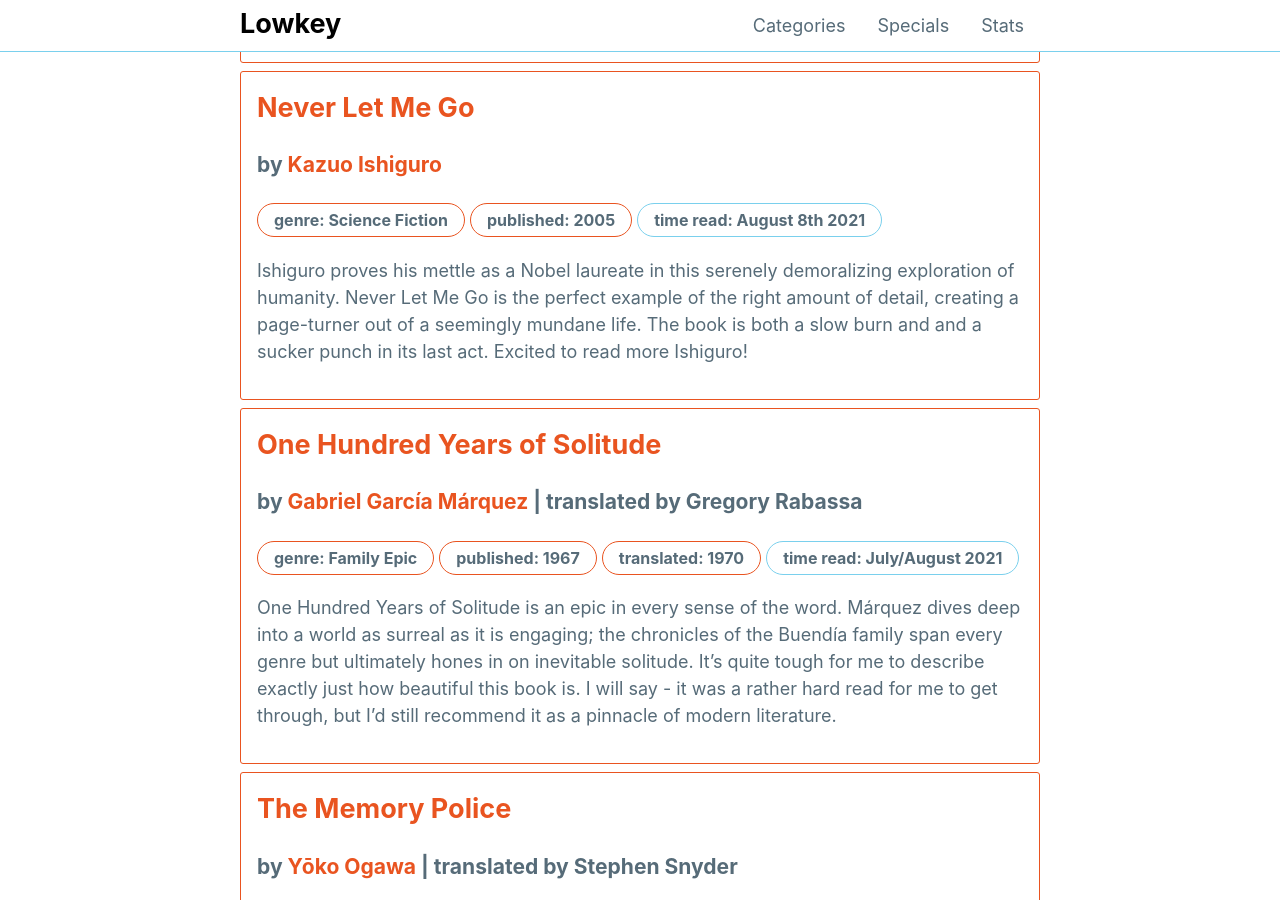
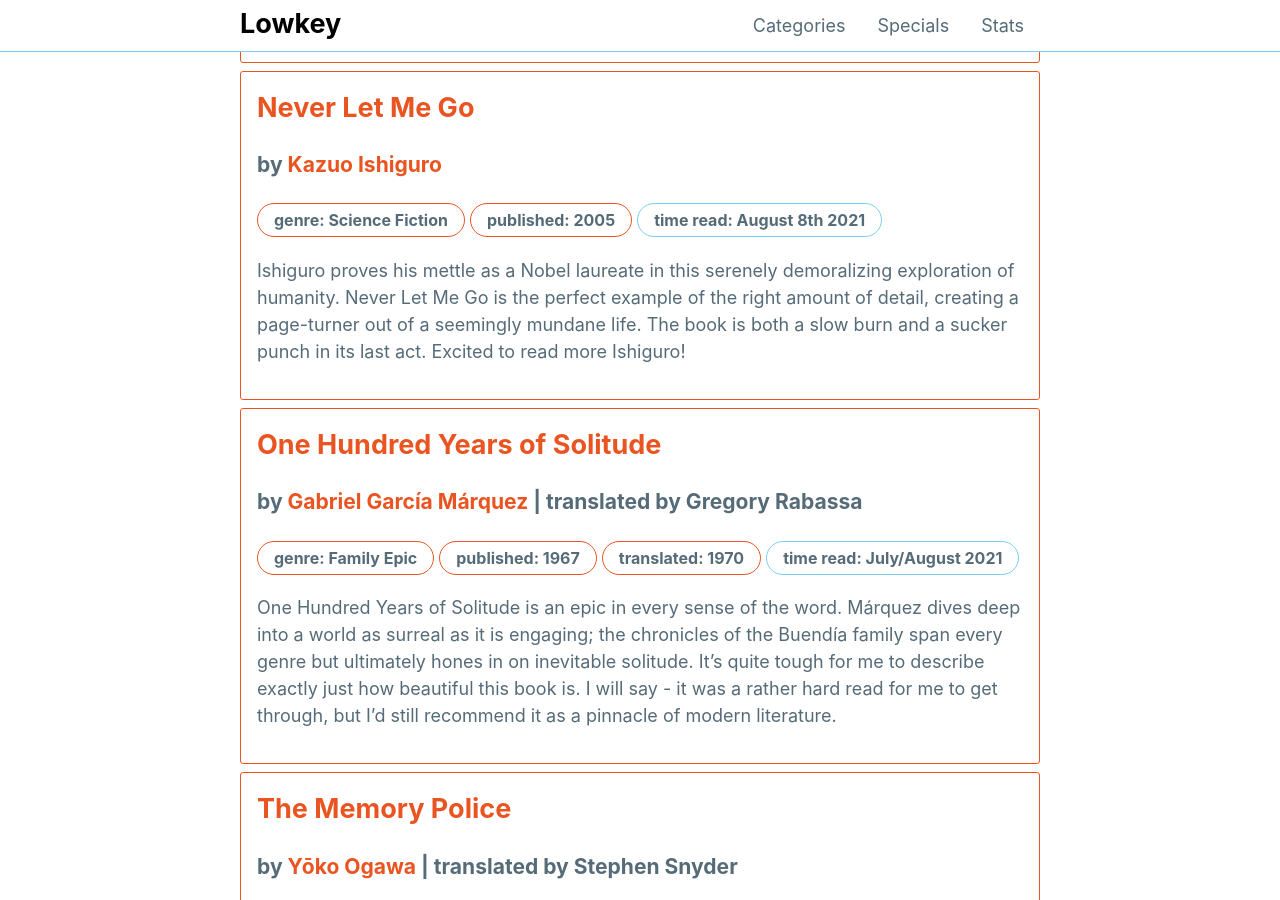
Before and after one commit to mattxwang/lowkey, a Jekyll site: the page built from stats/books.html, in a window 1280 px wide and 900 px high, scrolled down 1962 px. Built offline with Jekyll 4.4.1, drawn with Linux system fonts in a browser that asks for light colours.

Commit message:
rm double and

```diff
--- a/_data/books.yml
+++ b/_data/books.yml
@@ -444,7 +444,7 @@ neverletmego:
   year_published: 2005
   time_read: August 8th 2021
   thoughts: >
-    Ishiguro proves his mettle as a Nobel laureate in this serenely demoralizing exploration of humanity. Never Let Me Go is the perfect example of the right amount of detail, creating a page-turner out of a seemingly mundane life. The book is both a slow burn and and a sucker punch in its last act. Excited to read more Ishiguro!
+    Ishiguro proves his mettle as a Nobel laureate in this serenely demoralizing exploration of humanity. Never Let Me Go is the perfect example of the right amount of detail, creating a page-turner out of a seemingly mundane life. The book is both a slow burn and a sucker punch in its last act. Excited to read more Ishiguro!
 thedarkforest:
   title: The Dark Forest
   author: Cixin Liu
```
